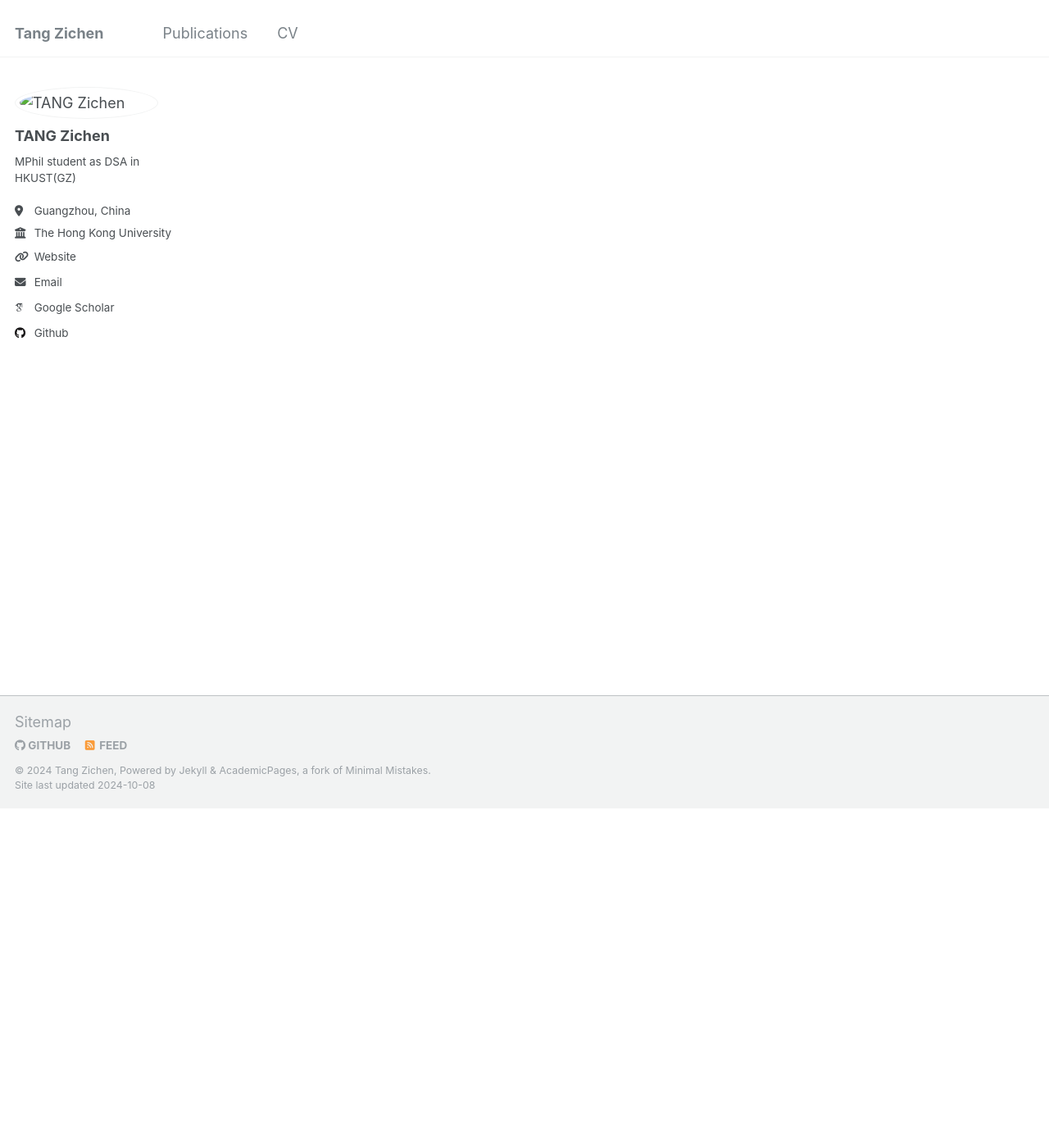
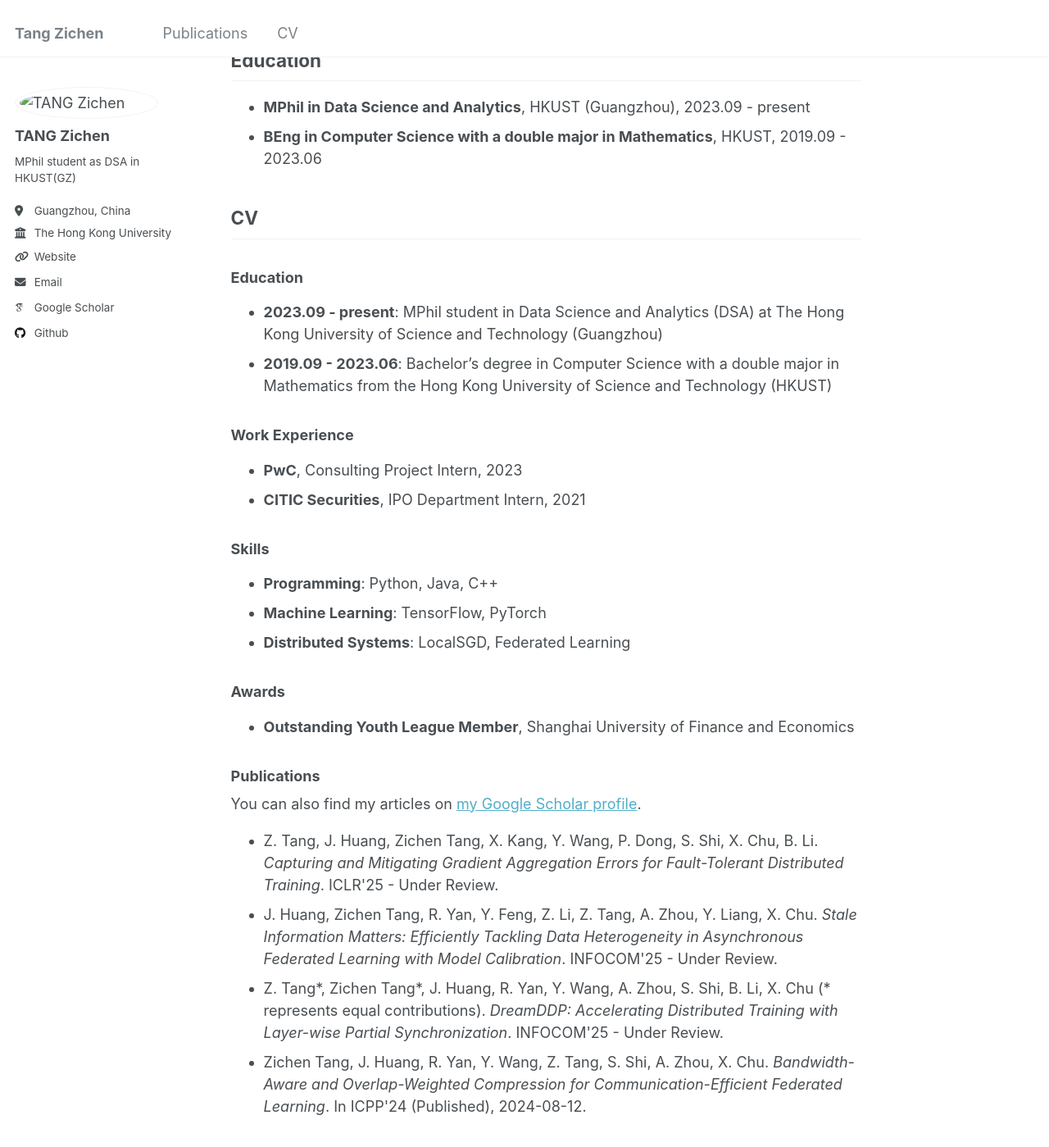
Before and after one commit to trl730109/trl730109.github.io, a Jekyll site: the page built from _pages/about.md, in a window 1280 px wide and 1400 px high, scrolled down 414 px. Shown: the whole window at 82% size. Built offline with Jekyll 4.4.1, drawn with Linux system fonts in a browser that asks for light colours; some web fonts are replaced; some of the changed text lies outside the part shown.

Commit message:
Update about.md

```diff
--- a/_pages/about.md
+++ b/_pages/about.md
@@ -7,6 +7,45 @@ redirect_from:
   - /about.html
 ---
 
-My name is Tang Zichen(汤子宸), an MPhil student in Data Science and Analytics(DSA) at The Hong Kong University of Science and Technology (Guangzhou). Under the supervision of Prof. Xiaowen Chu, my research explores MLsys and Federated Learning.
+## About Me {#about-me}
+My name is Tang Zichen (汤子宸), an MPhil student in Data Science and Analytics (DSA) at The Hong Kong University of Science and Technology (Guangzhou). Under the supervision of Prof. Xiaowen Chu, my research explores MLsys and Federated Learning.
 
 Before that, I obtained a Bachelor's degree in Engineering in Computer Science (BEng in COMP) from the Hong Kong University of Science and Technology (HKUST) with a double major in Mathematics.
+
+## Education {#education}
+- **MPhil in Data Science and Analytics**, HKUST (Guangzhou), 2023.09 - present
+- **BEng in Computer Science with a double major in Mathematics**, HKUST, 2019.09 - 2023.06
+
+## CV {#cv}
+### Education
+- **2023.09 - present**: MPhil student in Data Science and Analytics (DSA) at The Hong Kong University of Science and Technology (Guangzhou)
+- **2019.09 - 2023.06**: Bachelor's degree in Computer Science with a double major in Mathematics from the Hong Kong University of Science and Technology (HKUST)
+
+### Work Experience
+- **PwC**, Consulting Project Intern, 2023
+- **CITIC Securities**, IPO Department Intern, 2021
+
+### Skills
+- **Programming**: Python, Java, C++
+- **Machine Learning**: TensorFlow, PyTorch
+- **Distributed Systems**: LocalSGD, Federated Learning
+
+### Awards
+- **Outstanding Youth League Member**, Shanghai University of Finance and Economics
+
+### Publications {#publications}
+{% if site.author.googlescholar %}
+  <div class="wordwrap">You can also find my articles on <a href="{{ site.author.googlescholar }}">my Google Scholar profile</a>.</div>
+{% endif %}
+
+<ul>
+  {% for post in site.publications reversed %}
+    <li>{{ post.authors }}. <em>{{ post.title }}</em>.
+    {% if post.status == "Published" %}
+      In {{ post.venue }} ({{ post.status }}), {{ post.date | date: "%Y-%m-%d" }}.
+    {% else %}
+      {{ post.venue }} - {{ post.status }}.
+    {% endif %}
+    </li>
+  {% endfor %}
+</ul>
```
